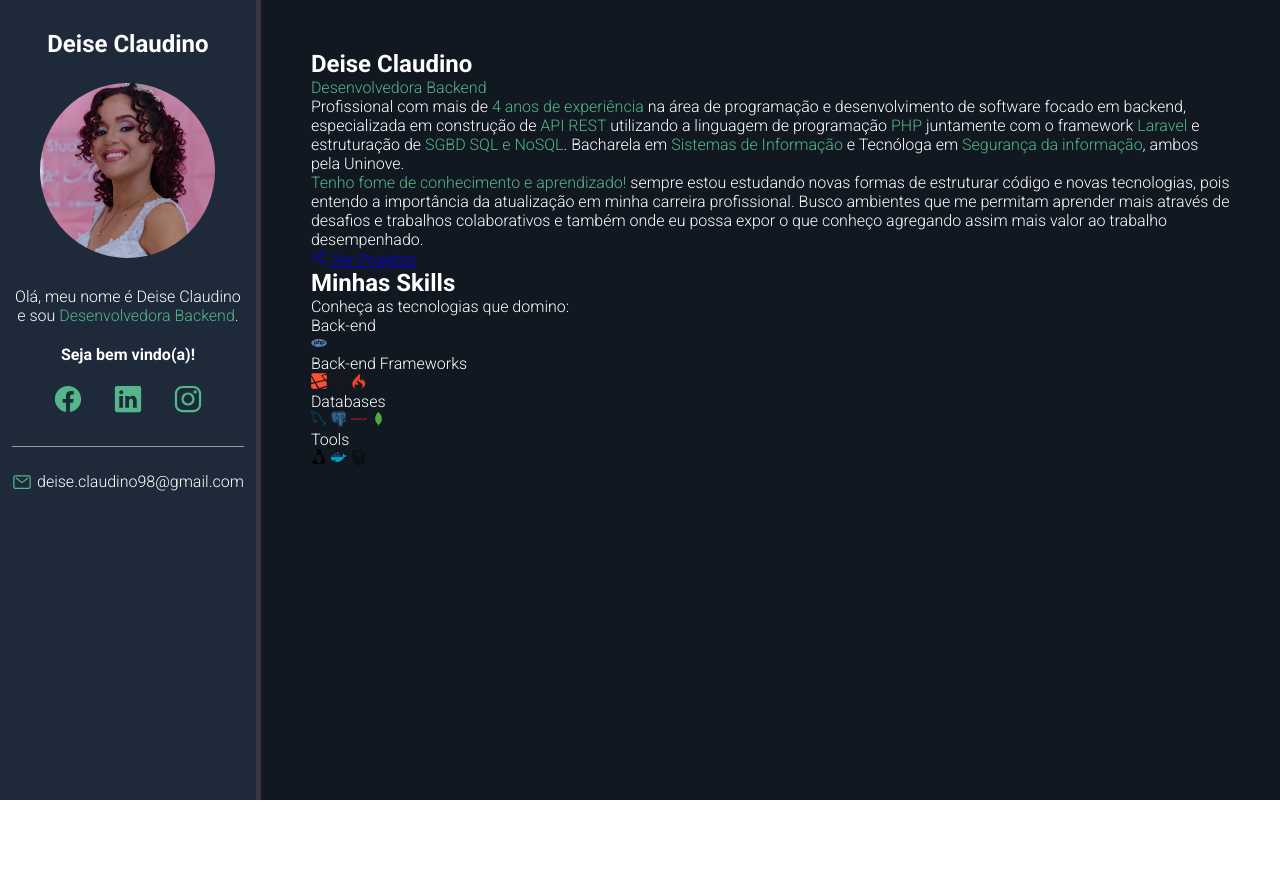
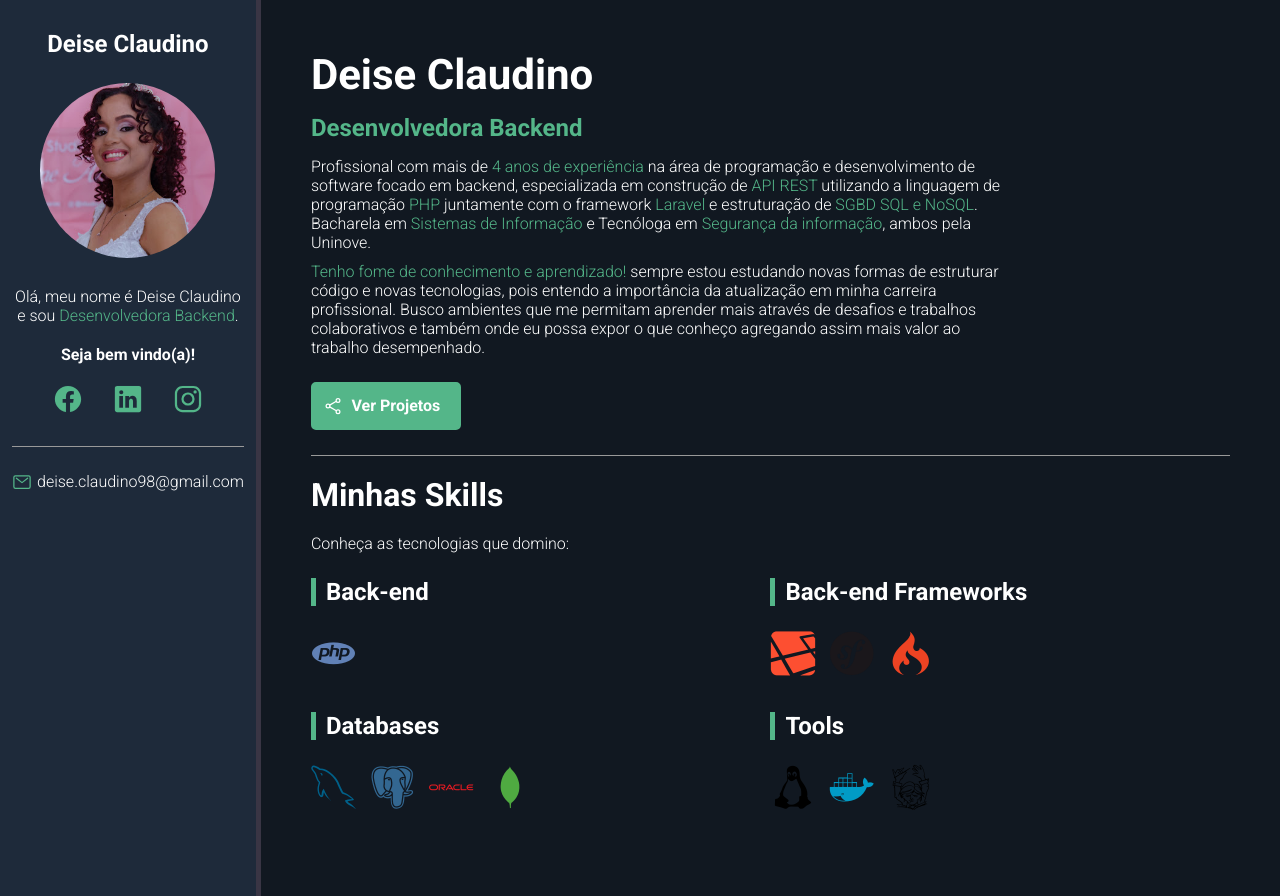
Before and after one commit to DeiseClaudino/deiseclaudino.github.io, a plain HTML site: page index.html in a window 1280 px wide. Before the commit the page ends 800 px from the top, so only its background shows below. Drawn offline with nearby package versions, Linux system fonts and the light colour scheme.

Commit message:
Finalizing desktop CSS

```diff
--- a/css/style.css
+++ b/css/style.css
@@ -105,3 +105,82 @@
     margin-right: 5px;
     max-width: 20px;
 }
+
+/* About container */
+#name {
+    font-size: 42px;
+    margin-bottom: 15px;
+}
+
+#title {
+    font-size: 24px;
+    margin-bottom: 15px;
+    font-weight: bold;
+}
+
+.description {
+    max-width: 75%;
+    margin-bottom: 10px;
+}
+
+#btn-projects {
+    font-weight: bold;
+    font-size: 16px;
+    color: var(--main-text-color);
+    background-color: var(--main-color);
+    border: 2px solid var(--main-color);
+    border-radius: 5px;
+    text-decoration: none;
+    transition: .5s;
+    margin: 25px 0;
+    padding: 12px 10px;
+    width: 150px;
+    text-align: center;
+    display: flex;
+}
+
+#btn-projects ion-icon,
+#btn-projects span {
+    flex: 1 1 0;
+}
+
+#btn-projects ion-icon {
+    font-size: 20px;
+    max-width: 20px;
+}
+
+#btn-projects:hover {
+   background-color: transparent;
+}
+
+#skills-section-title {
+    border-top: 1px solid var(--border-color);
+    padding-top: 20px;
+    margin-bottom: 20px;
+    font-size: 32px;
+}
+
+#skills-container {
+    display: flex;
+    flex-wrap: wrap;
+    margin-top: 25px;
+}
+
+.skills-box {
+    flex: 50%;
+    max-width: 50%;
+    margin-bottom: 35px;
+}
+
+.skills-title {
+    font-size: 24px;
+    margin-bottom: 25px;
+    font-weight: bold;
+    padding-left: 10px;
+    border-left: 5px solid var(--main-color);
+}
+
+.skills-box i {
+    font-size: 45px;
+    margin-right: 10px;
+}
--- a/index.html
+++ b/index.html
@@ -42,24 +42,24 @@
 
             <div id="skills-container">
                 <div class="skills-box">
-                    <p class="skilss-title">Back-end</p>
+                    <p class="skills-title">Back-end</p>
                     <i class="devicon-php-plain colored"></i>
                 </div>
                 <div class="skills-box">
-                    <p class="skilss-title">Back-end Frameworks</p>
+                    <p class="skills-title">Back-end Frameworks</p>
                     <i class="devicon-laravel-plain colored"></i>
                     <i class="devicon-symfony-plain colored"></i>
                     <i class="devicon-codeigniter-plain colored"></i>
                 </div>
                 <div class="skills-box">
-                    <p class="skilss-title">Databases</p>
+                    <p class="skills-title">Databases</p>
                     <i class="devicon-mysql-plain colored"></i>
                     <i class="devicon-postgresql-plain colored"></i>
                     <i class="devicon-oracle-plain colored"></i>
                     <i class="devicon-mongodb-plain colored"></i>
                 </div>
                 <div class="skills-box">
-                    <p class="skilss-title">Tools</p>
+                    <p class="skills-title">Tools</p>
                     <i class="devicon-linux-plain colored"></i>
                     <i class="devicon-docker-plain colored"></i>
                     <i class="devicon-composer-plain colored"></i>
```
